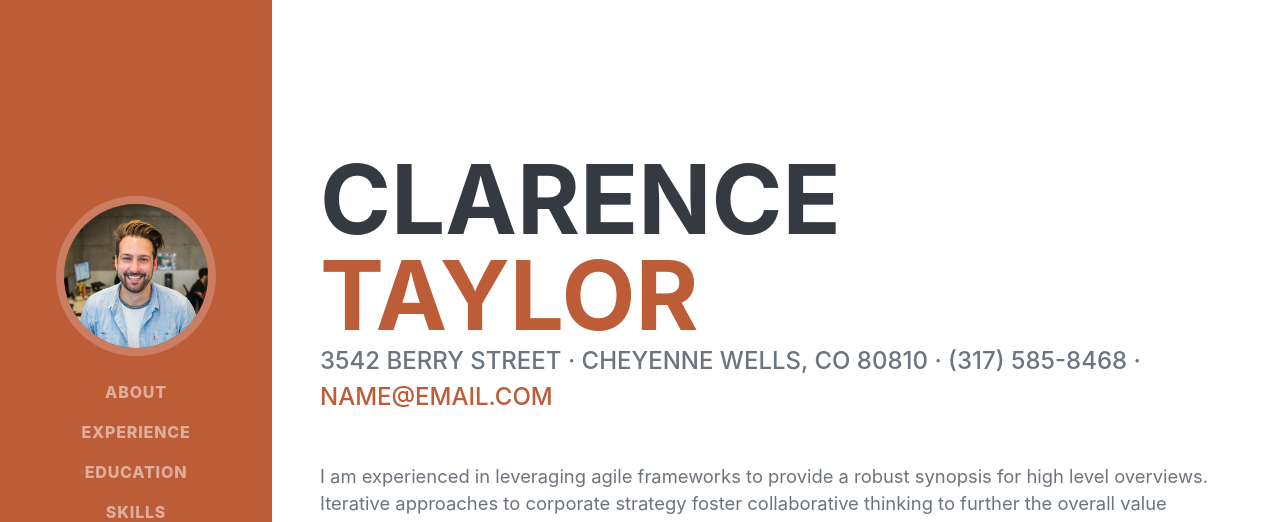
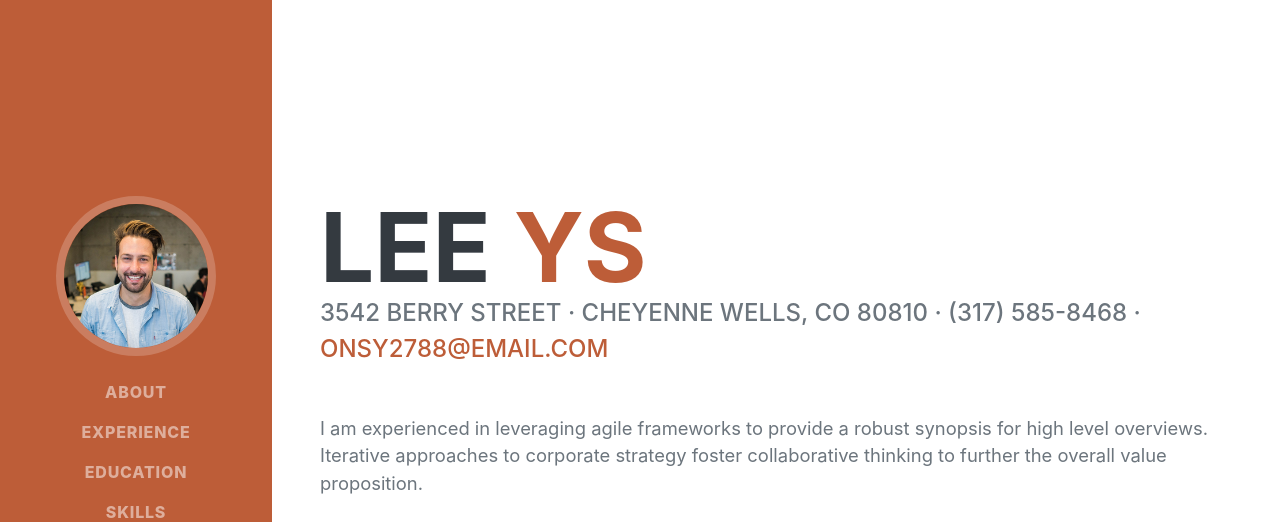
Before and after one commit to 20songs/20songs.github.io, a plain HTML site: page index.html in a window 1280 px wide. Shown: the top 522 px of the page. Drawn offline with nearby package versions, Linux system fonts and the light colour scheme; a web font is replaced by a local one.

Commit message:
my resume

```diff
--- a/index.html
+++ b/index.html
@@ -40,12 +40,12 @@
             <section class="resume-section" id="about">
                 <div class="resume-section-content">
                     <h1 class="mb-0">
-                        Clarence
-                        <span class="text-primary">Taylor</span>
+                        Lee
+                        <span class="text-primary">YS</span>
                     </h1>
                     <div class="subheading mb-5">
                         3542 Berry Street · Cheyenne Wells, CO 80810 · (317) 585-8468 ·
-                        <a href="mailto:name@email.com">name@email.com</a>
+                        <a href="mailto:onsy2788@email.com">onsy2788@email.com</a>
                     </div>
                     <p class="lead mb-5">I am experienced in leveraging agile frameworks to provide a robust synopsis for high level overviews. Iterative approaches to corporate strategy foster collaborative thinking to further the overall value proposition.</p>
                     <div class="social-icons">
```
